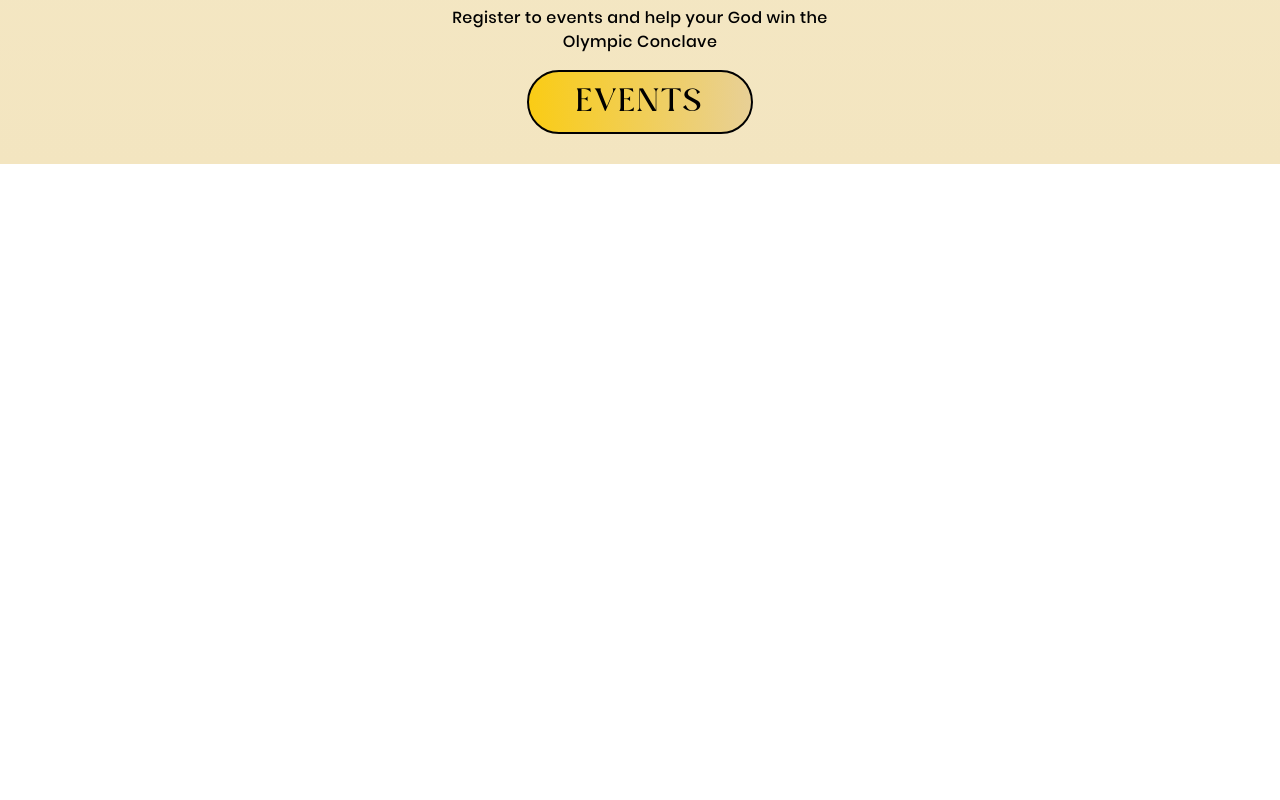
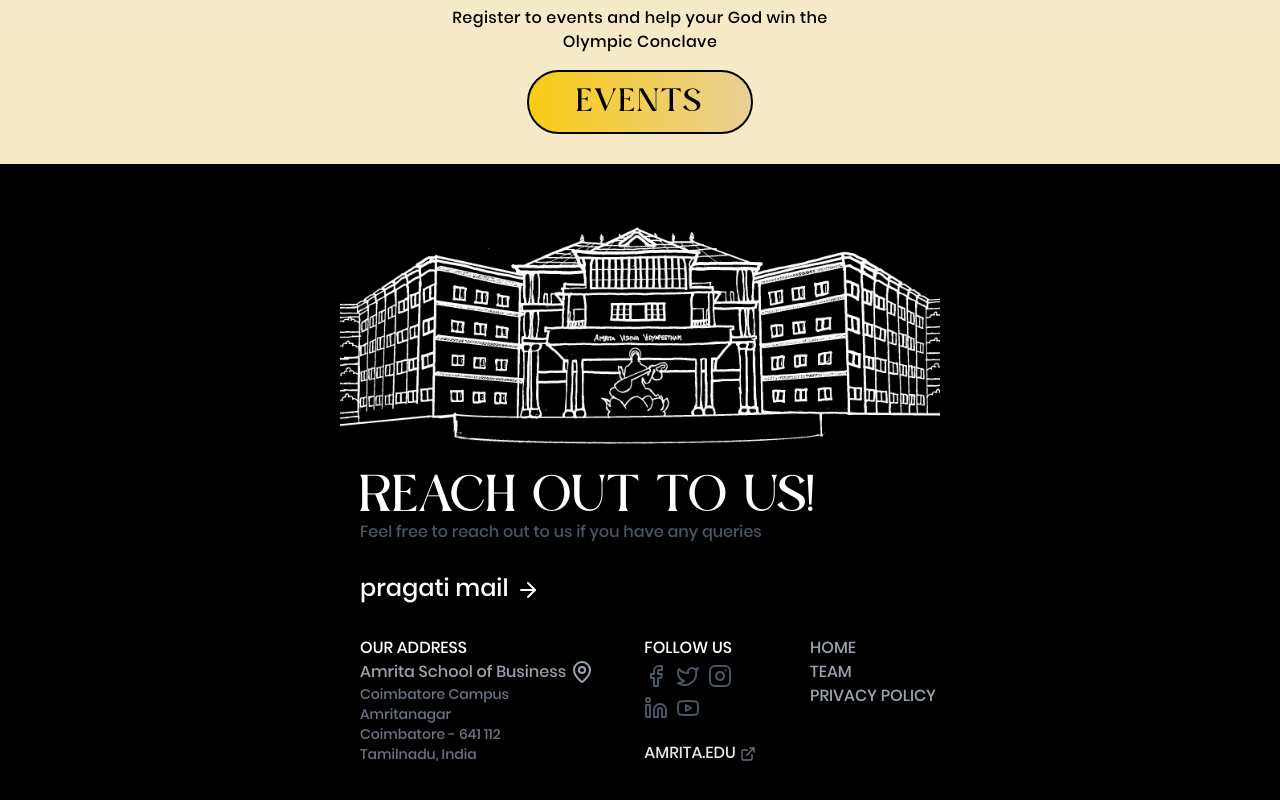
Before and after one commit to TharunKumarrA/Pragati_Frontend_2025, a Next.js app: page / in a window 1280 px wide. Shown: the part 3100-3900 px from the top of the page. Before the commit the page ends 3264 px from the top, so only its background shows below. Built offline with nearby package versions, Linux system fonts and the light colour scheme.

Commit message:
feat(footer): added footer
stole it from anokha (with permission :wink) lol

Footer #12

```diff
--- /dev/null
+++ b/src/app/components/footer.jsx
@@ -0,0 +1,146 @@
+import React from "react";
+import {
+  ArrowRight,
+  Facebook,
+  Twitter,
+  Instagram,
+  Linkedin,
+  Youtube,
+  MapPin,
+  ExternalLink,
+  CircleDot,
+  Play,
+} from "lucide-react";
+import Image from "next/image";
+import Link from "next/link";
+
+const Footer = ({ current_page }) => {
+  const pages = [
+    { name: "HOME", href: "/" },
+    { name: "TEAM", href: "/team" },
+    { name: "PRIVACY POLICY", href: "/privacy-policy" },
+  ];
+
+  return (
+    <div className="relative h-1/2 footer-font bg-black">
+      <div className="flex flex-wrap p-8 space-x-4 lg:justify-center">
+        {/* Footer Image */}
+        <div className="p-6">
+          <Image
+            src="/images/footer_image.png"
+            alt="footerImage"
+            width={600}
+            height={600}
+          />
+        </div>
+
+        {/* Contact Section */}
+        <div className="pl-4 pr-4 pb-4 block lg:w-1/2">
+          <div>
+            <h1 className="text-white text-5xl">REACH OUT TO US!</h1>
+            <h6 className="text-gray-600">
+              Feel free to reach out to us if you have any queries
+            </h6>
+          </div>
+          <div className="mt-7">
+            <Link
+              href="mailto:" // need to add the email
+              className="text-white text-xl flex hover:space-x-4 transition duration-500 ease-in-out lg:text-2xl"
+            >
+              <p>pragati mail</p>
+              {/* Need to add the email */}
+              <ArrowRight className="align-middle mt-1.5 ml-2" />
+            </Link>
+          </div>
+
+          {/* Address & Follow Us */}
+          <div className="mt-5 flex flex-col lg:flex-row gap-2 lg:justify-between">
+            <div className="mt-3">
+              <h2 className="text-white font-bold">OUR ADDRESS</h2>
+              <Link
+                href="https://maps.app.goo.gl/33X3zkFF7MGwchza9"
+                target="_blank"
+              >
+                <span className="text-gray-400 hover:text-white flex">
+                  <p>Amrita School of Business</p>
+                  <MapPin className="ml-[4px]" />
+                </span>
+              </Link>
+              <p className="text-gray-500 text-sm">Coimbatore Campus</p>
+              <p className="text-gray-500 text-sm">Amritanagar</p>
+              <p className="text-gray-500 text-sm">Coimbatore - 641 112</p>
+              <p className="text-gray-500 text-sm">Tamilnadu, India</p>
+            </div>
+
+            {/* Social Media Links */}
+            <div className="mt-3">
+              <h2 className="text-white font-bold">FOLLOW US</h2>
+              <div className="flex flex-wrap mt-1 w-28 gap-2">
+                {[
+                  {
+                    href: "", // need to add the social media links
+                    icon: <Facebook />,
+                  },
+                  {
+                    href: "",
+                    icon: <Twitter />,
+                  },
+                  {
+                    href: "",
+                    icon: <Instagram />,
+                  },
+                  {
+                    href: "",
+                    icon: <Linkedin />,
+                  },
+                  {
+                    href: "",
+                    icon: <Youtube />,
+                  },
+                ].map((link, index) => (
+                  <Link key={index} href={link.href} target="_blank">
+                    <span className="text-gray-600 hover:text-white">
+                      {link.icon}
+                    </span>
+                  </Link>
+                ))}
+              </div>
+
+              {/* Additional Links */}
+              <div className="block mt-5 space-y-2">
+                <div className="flex items-center">
+                  <Link
+                    href="https://www.amrita.edu/school/business/coimbatore/"
+                    target="_blank"
+                    className="text-gray-200 hover:text-white hover:font-bold"
+                  >
+                    AMRITA.EDU
+                  </Link>
+                  <ExternalLink className="pr-1 pl-1 text-gray-500 text-xl mt-0.5 hover:scale-120" />
+                </div>
+              </div>
+            </div>
+
+            {/* Navigation Links */}
+            <div className="mt-3">
+              {pages.map((page) => (
+                <div key={page.name} className="text-gray-400 hover:text-white">
+                  {current_page === page.name.toLowerCase() ? (
+                    <div className="flex items-center text-white">
+                      <CircleDot className="align-middle mr-1" />
+                      <Link href={page.href}>{page.name}</Link>
+                    </div>
+                  ) : (
+                    <Link href={page.href}>{page.name}</Link>
+                  )}
+                </div>
+              ))}
+            </div>
+          </div>
+        </div>
+      </div>
+    </div>
+  );
+};
+
+export default Footer;
--- a/src/app/page.js
+++ b/src/app/page.js
@@ -1,4 +1,5 @@
 import About from "./components/About";
+import Footer from "./components/footer";
 import HeroLanding from "./components/HeroLanding";
 import Sponsors from "./components/Sponsors";
 import OlympicConclave from "@/app/components/11_gods/olympic_conclave.jsx";
@@ -10,6 +11,7 @@ export default function Home() {
       <Sponsors/>
       <About/>
       <OlympicConclave />
+      <Footer/>
     </div>
   );
 }
```
Also changed, not shown: public/Images/footer_image.png (added).
